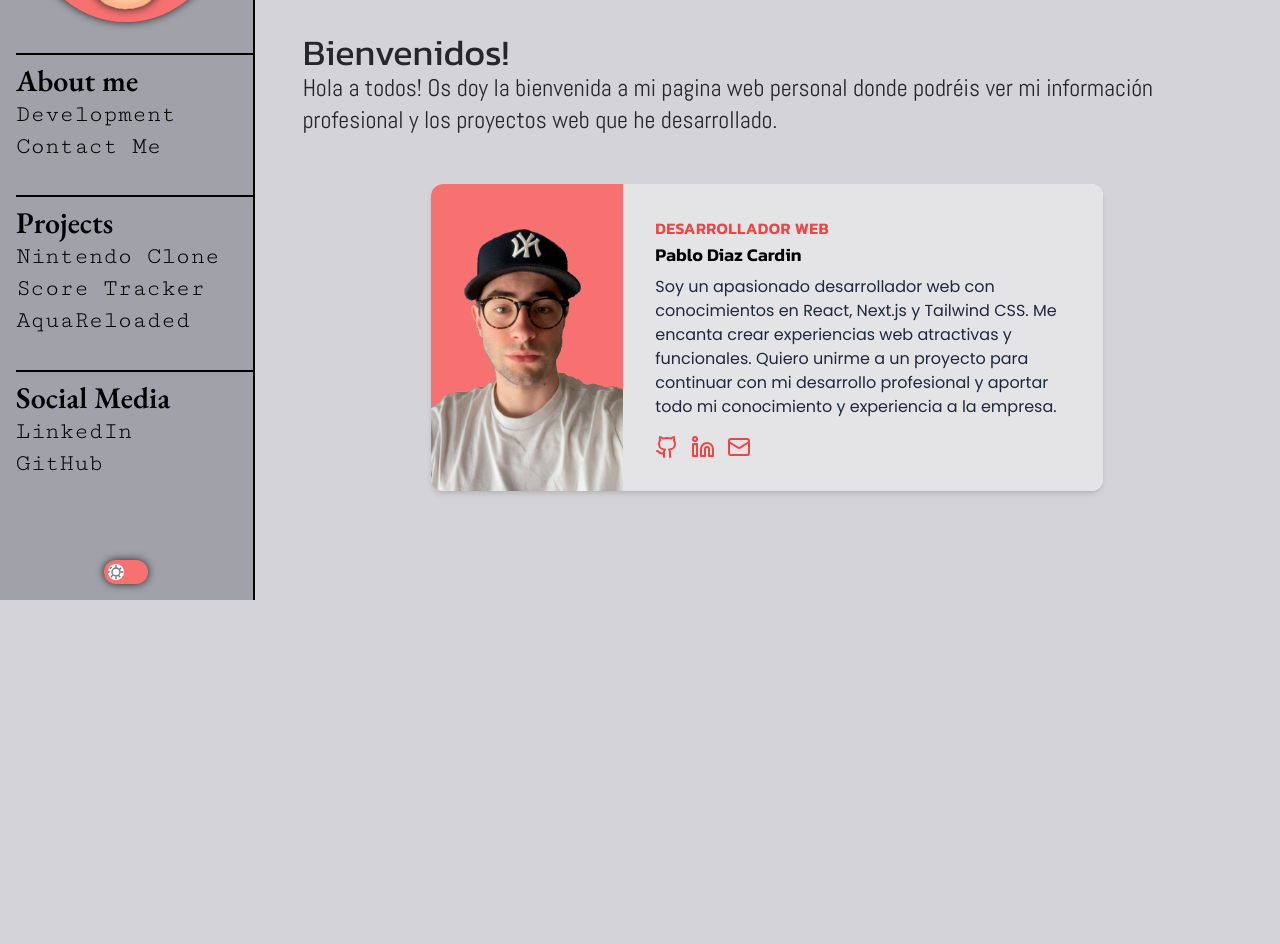
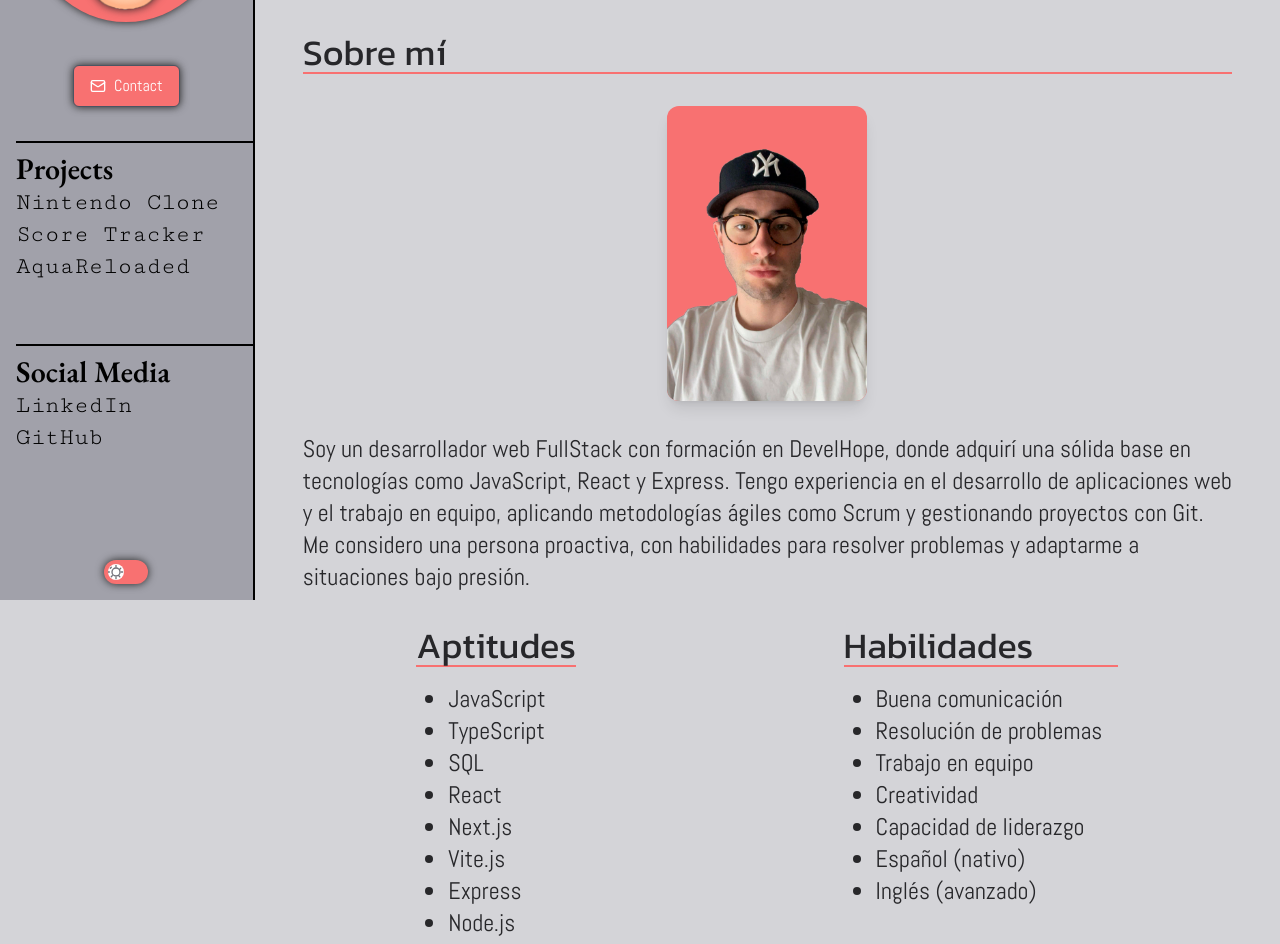
Before and after one commit to pablosb01/Portfolio, a Next.js app: page / in a window 1280 px wide. Shown: the part 200-1144 px from the top of the page. Before the commit the page ends 800 px from the top, so only its background shows below. Built offline with nearby package versions, Linux system fonts and the light colour scheme.

Commit message:
finished

```diff
--- a/src/app/dev/page.js
+++ /dev/null
@@ -1,80 +0,0 @@
-"use client";
-import Image from "next/image";
-import TitleText from "@/components/TitleText/TitleText";
-import ParaText from "@/components/ParaText/ParaText";
-
-export default function dev() {
-  return (
-    <>
-      <div className="m-12 flex flex-col gap-8">
-        <TitleText text="Sobre mí" />
-
-        <div className="flex flex-col 2xl:flex-row gap-8 w-full justify-around">
-          <div className="flex flex-col 2xl:flex-row items-center gap-8">
-            <Image
-              src="/cara.png"
-              width={200}
-              height={200}
-              className="bg-red-400 dark:bg-indigo-500 rounded-xl shadow-lg flex-shrink-0"
-            />
-            <ParaText
-              text="Soy un desarrollador web FullStack con formación en DevelHope, donde
-      adquirí una sólida base en tecnologías como JavaScript, React y
-      Express. Tengo experiencia en el desarrollo de aplicaciones web y el
-      trabajo en equipo, aplicando metodologías ágiles como Scrum y
-      gestionando proyectos con Git. Me considero una persona proactiva,
-      con habilidades para resolver problemas y adaptarme a situaciones
-      bajo presión."
-              className="flex-grow hidden lg:relative"
-            />
-          </div>
-
-          <div className="flex flex-col md:flex-row justify-around gap-10">
-            <div className="flex flex-col w-fit">
-              <TitleText text="Aptitudes" />
-              <ul className="list-disc ml-8 text-2xl m-4 w-max">
-                <li>JavaScript</li>
-                <li>SQL</li>
-                <li>React</li>
-                <li>Express</li>
-                <li>Node.js</li>
-                <li>HTML + CSS</li>
-                <li>TailwindCSS</li>
-              </ul>
-            </div>
-            <div className="flex flex-col w-fit">
-              <TitleText text="Habilidades" />
-              <ul className="list-disc ml-8 text-2xl m-4 w-max">
-                <li>Buena comunicación</li>
-                <li>Resolución de problemas</li>
-                <li>Trabajo en equipo</li>
-                <li>Creatividad</li>
-                <li>Capacidad de liderazgo</li>
-                <li>Español (nativo)</li>
-                <li>Inglés (avanzado)</li>
-              </ul>
-            </div>
-          </div>
-        </div>
-
-        <TitleText text="Información Académica" />
-
-        <div className="flex flex-col gap-2">
-          <h1 className="font-pop text-2xl underline bold">DevelHope</h1>
-          <div className="flex flex-col gap-2">
-            <ParaText text="FullStack Web Developer | Octubre 2023 - Julio 2024" />
-            <ParaText
-              text="Bootcamp la cual me brindo la oportunidad de conocer a fondo
-              lenguajes como JavaScript y TypeScript asi como enfrentar desafios
-              laborales reales usando HTML, CSS, React y Node.js."
-            />
-          </div>
-          <h1 className="font-pop text-2xl underline bold">IES Infiesto</h1>
-          <div className="flex flex-col gap-2">
-            <ParaText text="Bachillerato Científico Tecnológico | Septiembre 2019 - Julio 2021" />
-          </div>
-        </div>
-      </div>
-    </>
-  );
-}
--- a/src/app/page.js
+++ b/src/app/page.js
@@ -1,35 +1,83 @@
-import PersonalCard from "@/components/PersonalCard/PersonalCard";
-import { Kanit } from "next/font/google";
-import { Abel } from "next/font/google";
+"use client";
+import Image from "next/image";
+import TitleText from "@/components/TitleText/TitleText";
+import ParaText from "@/components/ParaText/ParaText";
 
-const kanit = Kanit({
-  subsets: ["latin"],
-  display: "swap",
-  weight: "600",
-});
+export default function dev() {
+  return (
+    <>
+      <div className="m-12 flex flex-col gap-8">
+        <TitleText text="Sobre mí" />
 
-const abel = Abel({
-  subsets: ["latin"],
-  display: "swap",
-  weight: "400",
-});
+        <div className="flex flex-col 2xl:flex-row gap-8 w-full justify-around">
+          <div className="flex flex-col 2xl:flex-row items-center gap-8">
+            <Image
+              src="/cara.png"
+              width={200}
+              height={200}
+              className="bg-red-400 dark:bg-indigo-500 rounded-xl shadow-lg flex-shrink-0"
+            />
+            <ParaText
+              text="Soy un desarrollador web FullStack con formación en DevelHope, donde
+      adquirí una sólida base en tecnologías como JavaScript, React y
+      Express. Tengo experiencia en el desarrollo de aplicaciones web y el
+      trabajo en equipo, aplicando metodologías ágiles como Scrum y
+      gestionando proyectos con Git. Me considero una persona proactiva,
+      con habilidades para resolver problemas y adaptarme a situaciones
+      bajo presión."
+              className="flex-grow hidden lg:relative"
+            />
+          </div>
 
-export default function Home() {
-  return (
-    <div>
-      <div className="m-12">
-        <h1 className={`font-kanit text-4xl`}>Bienvenidos!</h1>
-        <p className={`font-abel text-2xl`}>
-          Hola a todos! Os doy la bienvenida a mi pagina web personal donde
-          podréis ver mi información profesional y los proyectos web que he
-          desarrollado.
-        </p>
-        <p className={`font-kanit text-2xl`}>
+          <div className="flex flex-col md:flex-row justify-around gap-10">
+            <div className="flex flex-col w-fit">
+              <TitleText text="Aptitudes" />
+              <ul className="list-disc ml-8 text-2xl m-4 w-max">
+                <li>JavaScript</li>
+                <li>TypeScript</li>
+                <li>SQL</li>
+                <li>React</li>
+                <li>Next.js</li>
+                <li>Vite.js</li>
+                <li>Express</li>
+                <li>Node.js</li>
+                <li>HTML + CSS</li>
+                <li>TailwindCSS</li>
+              </ul>
+            </div>
+            <div className="flex flex-col w-fit">
+              <TitleText text="Habilidades" />
+              <ul className="list-disc ml-8 text-2xl m-4 w-max">
+                <li>Buena comunicación</li>
+                <li>Resolución de problemas</li>
+                <li>Trabajo en equipo</li>
+                <li>Creatividad</li>
+                <li>Capacidad de liderazgo</li>
+                <li>Español (nativo)</li>
+                <li>Inglés (avanzado)</li>
+              </ul>
+            </div>
+          </div>
+        </div>
 
-        </p>
+        <TitleText text="Información Académica" />
+
+        <div className="flex flex-col gap-2">
+          <h1 className="font-pop text-2xl underline bold">DevelHope</h1>
+          <div className="flex flex-col gap-2">
+            <ParaText text="FullStack Web Developer | Octubre 2023 - Julio 2024" />
+            <ParaText
+              text="Bootcamp la cual me brindo la oportunidad de conocer a fondo
+              lenguajes como JavaScript y TypeScript asi como enfrentar desafios
+              laborales reales usando HTML, CSS, React y Node.js."
+            />
+          </div>
+          <h1 className="font-pop text-2xl underline bold">IES Infiesto</h1>
+          <div className="flex flex-col gap-2">
+            <ParaText text="Bachillerato Científico Tecnológico | Septiembre 2019 - Julio 2021" />
+          </div>
+        </div>
       </div>
-      <PersonalCard />
-    </div>
+    </>
   );
 }
-``;
--- /dev/null
+++ b/src/components/ContactButton/ContactButton.js
@@ -0,0 +1,16 @@
+import React from 'react'
+import Link from 'next/link'
+import { Mail } from "lucide-react"
+
+const ContactButton = () => {
+  return (
+    <Link href="/contact" className="block w-fit shadow2">
+      <div className="flex items-center justify-start px-4 py-2 text-left font-medium bg-red-400 hover:bg-red-600 dark:bg-indigo-500 dark:hover:bg-indigo-600 text-white border border-gray-600 hover:border-gray-500 rounded-md transition-colors duration-200">
+        <Mail className="mr-2 h-4 w-4" />
+        Contact
+      </div>
+    </Link>
+  )
+}
+
+export default ContactButton
--- a/src/components/HamburgerMenu.js/HamburgerMenu.js
+++ b/src/components/HamburgerMenu.js/HamburgerMenu.js
@@ -4,6 +4,7 @@ import Link from "next/link";
 import { EB_Garamond } from "next/font/google";
 import { Cutive_Mono } from "next/font/google";
 import ThemeToggle from "../ThemeToggle/ThemeToggle";
+import ContactButton from "../ContactButton/ContactButton";
 
 const garamond = EB_Garamond({
   subsets: ["latin"],
@@ -94,32 +95,11 @@ export default function HamburgerMenu() {
       >
         <nav className="flex flex-col p-4 h-full bg-gradient-to-b from-red-300 to-red-600 dark:bg-gradient-to-t dark:from-zinc-800 dark:to-indigo-800 relative z-50">
           <div className="h-full pl-4 flex flex-col justify-around">
-            <img
-              src="/yoliteral.png"
-              className="w-36 h-36 self-center pr-4"
-            />
-            <div className="border-t-2 border-black dark:border-gray-600 py-2 h-full">
-              <h1
-                className={`font-garamond text-3xl font-semibold text-black dark:text-gray-300 transition-colors duration-300`}
-              >
-                About Me
-              </h1>
-              <Link href="/dev">
-                <p
-                  className={`font-cutive text-2xl text-black dark:text-gray-300 dark:hover:text-violet-400 transition-colors duration-300 hover:cursor-pointer`}
-                >
-                  Development
-                </p>
-              </Link>
-              <Link href="/contact">
-                <p
-                  className={`font-cutive text-2xl text-black dark:text-gray-300 dark:hover:text-violet-400 transition-colors duration-300 hover:cursor-pointer`}
-                >
-                  Contact Me
-                </p>
-              </Link>
+            <img src="/yoliteral.png" className="w-36 h-36 self-center pr-4" />
+            <div className='flex mx-auto p-4'>
+              <ContactButton />
             </div>
-            <div className="border-t-2 border-black dark:border-gray-600 py-2 h-full">
+            <div className="border-t-2 border-black dark:border-gray-600 h-full">
               <div>
                 <h1
                   className={`font-garamond text-3xl font-semibold text-black dark:text-gray-300 transition-colors duration-300`}
@@ -171,13 +151,6 @@ export default function HamburgerMenu() {
                   GitHub
                 </p>
               </Link>
-              <Link href="https://twitter.com">
-                <p
-                  className={`font-cutive text-2xl text-black dark:text-gray-300 dark:hover:text-violet-400 transition-colors duration-300 hover:cursor-pointer`}
-                >
-                  Twitter
-                </p>
-              </Link>
             </div>
             <div className="flex flex-row justify-center w-full">
               <ThemeToggle toggleTheme={toggleTheme} theme={theme} />
--- a/src/components/ThemeToggle/ThemeToggle.js
+++ b/src/components/ThemeToggle/ThemeToggle.js
@@ -7,7 +7,7 @@ export default function ThemeToggle({ toggleTheme, theme }) {
         onChange={toggleTheme}
         className="sr-only peer"
       />
-      <div className="w-11 h-6 bg-red-400 peer-focus:outline-none peer-focus:ring-4 peer-focus:ring-blue-300 dark:bg-gray-700 dark:peer-focus:ring-gray-600 rounded-full peer dark:border-gray-600 peer-checked:bg-violet-400 transition-all duration-300"></div>
+      <div className="w-11 h-6 bg-red-400 peer-focus:outline-none peer-focus:ring-4 peer-focus:ring-blue-300 dark:bg-gray-700 dark:peer-focus:ring-gray-600 rounded-full peer dark:border-gray-600 peer-checked:bg-indigo-500 transition-all duration-300"></div>
       <span className="absolute left-1 top-1 w-4 h-4 bg-white rounded-full transition-transform duration-300 peer-checked:translate-x-5 peer-checked:bg-white"></span>
       <svg
         className={`absolute left-1 w-4 h-4 text-zinc-500 transition-opacity duration-500 transform ${
--- a/src/components/nav/nav.js
+++ b/src/components/nav/nav.js
@@ -8,6 +8,7 @@ import ImageNavbar from "../ImageNavbar/ImageNavbar";
 import { useEffect, useState } from "react";
 import Link from "next/link";
 import LinkNav from "../LinkNav/LinkNav";
+import ContactButton from "../ContactButton/ContactButton";
 
 const garamond = EB_Garamond({
   subsets: ["latin"],
@@ -45,28 +46,16 @@ export default function LeftNav() {
   return (
     <div className="sticky top-0 h-[100vh] flex-row hidden lg:flex">
       <div className="hidden lg:flex w-fit h-full flex flex-col border-r-2 border-black dark:border-gray-600 transition-colors duration-300 bg-zinc-400 dark:bg-zinc-800">
-        <div className="relative w-fit h-fit p-2">
+        <div className="relative w-fit h-fit p-2 flex flex-col gap-5 items-center">
           <div className="group relative flex justify-center h-fit items-center">
             <div className="absolute inset-0 flex justify-center items-center">
               <div className="w-48 h-48 shadow2 bg-red-400 dark:bg-indigo-500 transition-colors duration-300 rounded-full transition-transform duration-300 ease-in-out transform group-hover:scale-90"></div>
             </div>
             <ImageNavbar />
           </div>
+          <ContactButton />
         </div>
-        <div className="h-full pl-4 flex flex-col justify-between">
-          <div className="border-t-2 border-black dark:border-gray-600 py-2 h-fit">
-            <h1
-              className={`font-garamond text-3xl font-semibold text-black dark:text-gray-300 transition-colors duration-300`}
-            >
-              About me
-            </h1>
-            <div>
-              <LinkNav href="/dev" text="Development" />
-            </div>
-            <div>
-              <LinkNav href="/contact" text="Contact Me" />
-            </div>
-          </div>
+        <div className="h-full pl-4 flex flex-col justify-around">
           <div className="border-t-2 border-black dark:border-gray-600 py-2 h-fit">
             <h1
               className={`font-garamond text-3xl font-semibold text-black dark:text-gray-300 transition-colors duration-300`}
@@ -114,9 +103,9 @@ export default function LeftNav() {
             </div>
           </div>
         </div>
-          <div className="flex justify-center p-4 mt-14">
-            <ThemeToggle toggleTheme={toggleTheme} theme={theme} />
-          </div>
+        <div className="flex justify-center p-4 mt-14">
+          <ThemeToggle toggleTheme={toggleTheme} theme={theme} />
+        </div>
       </div>
     </div>
   );
```
